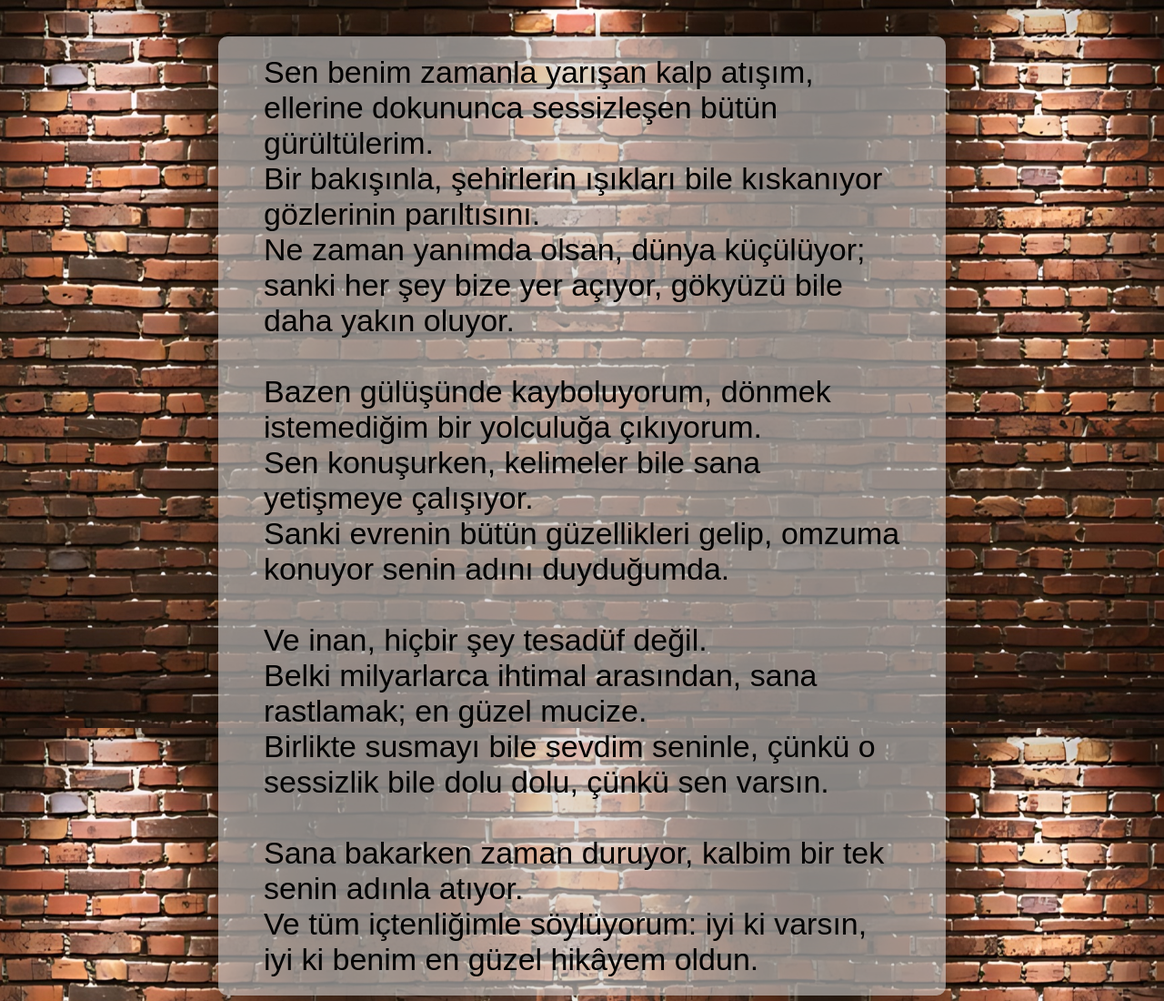
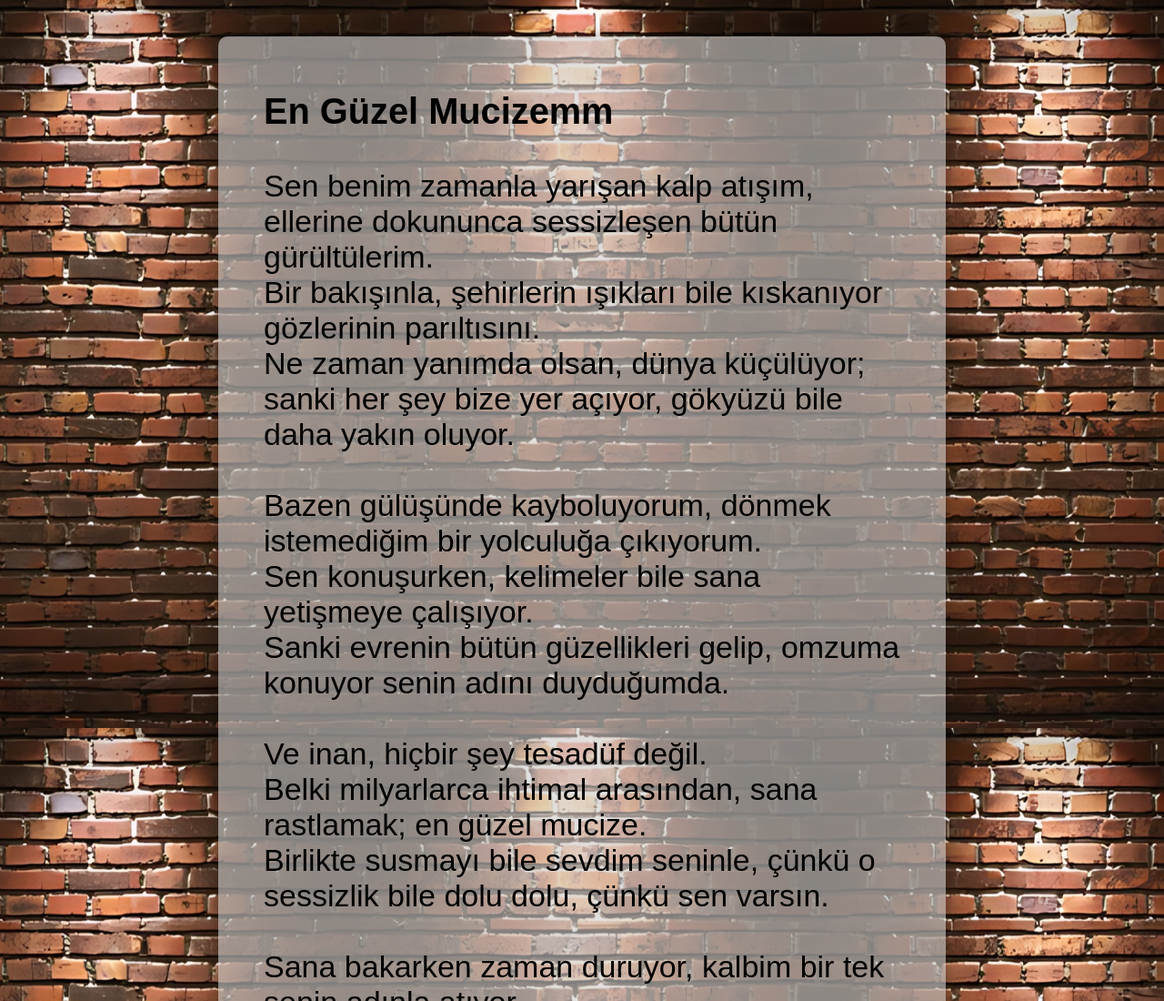
Before and after one commit to Salazar924/sanaozel, a plain HTML site: page anasayfa.html in a window 1280 px wide. Shown: the top 1100 px of the page at 91% size. Drawn offline with Linux system fonts and the light colour scheme.

Commit message:
Update anasayfa.html

```diff
--- a/anasayfa.html
+++ b/anasayfa.html
@@ -96,6 +96,7 @@
 <body>
 
 <div class="siir">
+    <h3>En Güzel Mucizemm</h3>
     Sen benim zamanla yarışan kalp atışım, ellerine dokununca sessizleşen bütün gürültülerim.<br>
     Bir bakışınla, şehirlerin ışıkları bile kıskanıyor gözlerinin parıltısını.<br>
     Ne zaman yanımda olsan, dünya küçülüyor; sanki her şey bize yer açıyor, gökyüzü bile daha yakın oluyor.<br><br>
```
